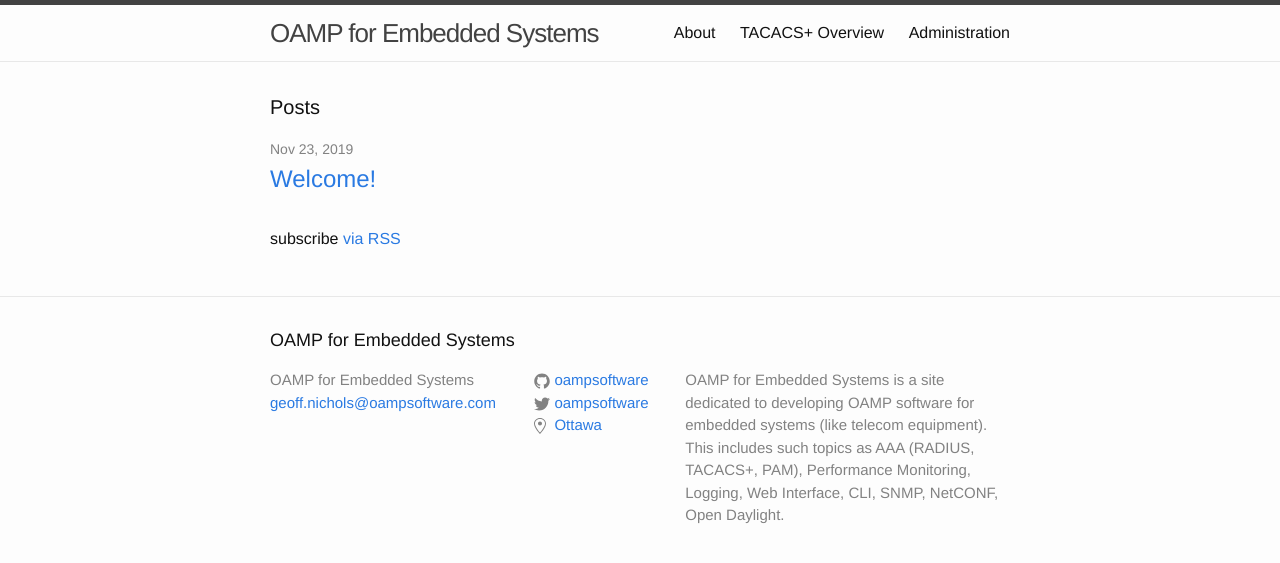
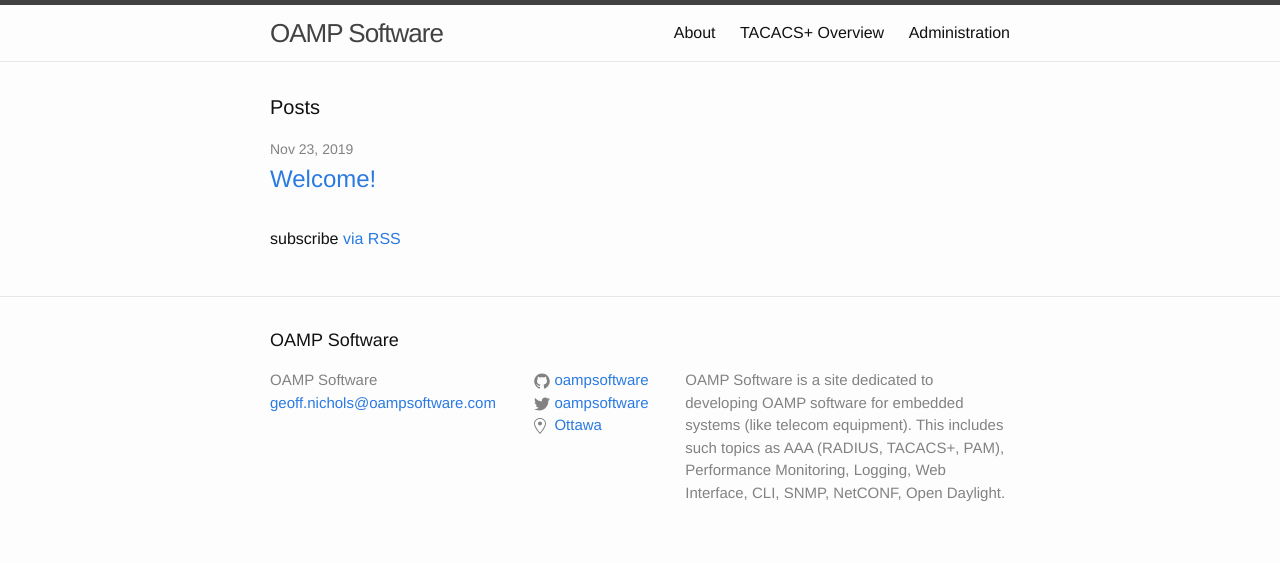
Before and after one commit to oampsoftware/blog, a Jekyll site: the page built from docs/index.html, in a window 1280 px wide. Shown: the top 563 px of the page. Built offline with Jekyll 4.4.1, drawn with Linux system fonts in a browser that asks for light colours.

Commit message:
Update _config.yml

```diff
--- a/docs/_config.yml
+++ b/docs/_config.yml
@@ -1,8 +1,8 @@
 # Site settings
-title: OAMP for Embedded Systems
+title: OAMP Software
 email: geoff.nichols@oampsoftware.com
 description: > # this means to ignore newlines until "baseurl:"
-  OAMP for Embedded Systems is a site dedicated to developing OAMP
+  OAMP Software is a site dedicated to developing OAMP
   software for embedded systems (like telecom equipment). This includes
   such topics as AAA (RADIUS, TACACS+, PAM), Performance Monitoring, Logging,
   Web Interface, CLI, SNMP, NetCONF, Open Daylight.
```
